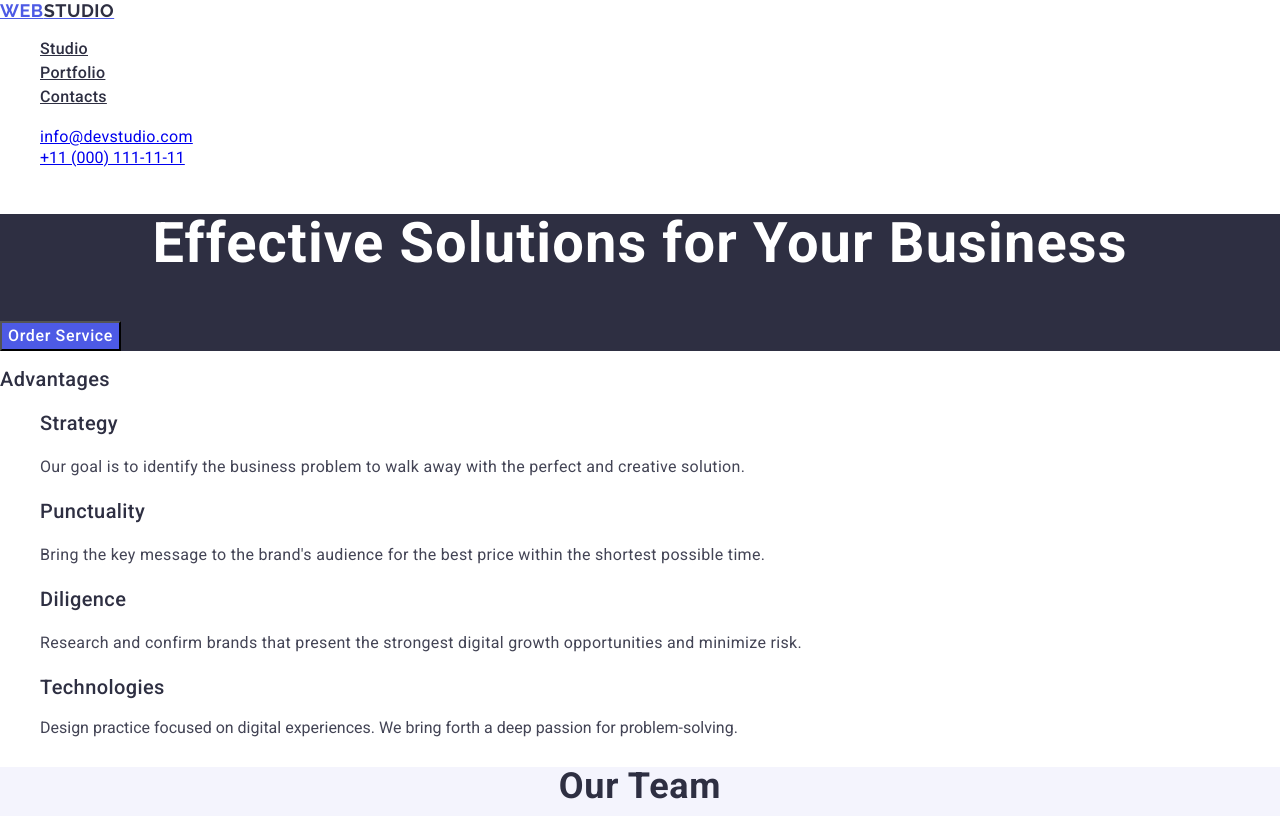
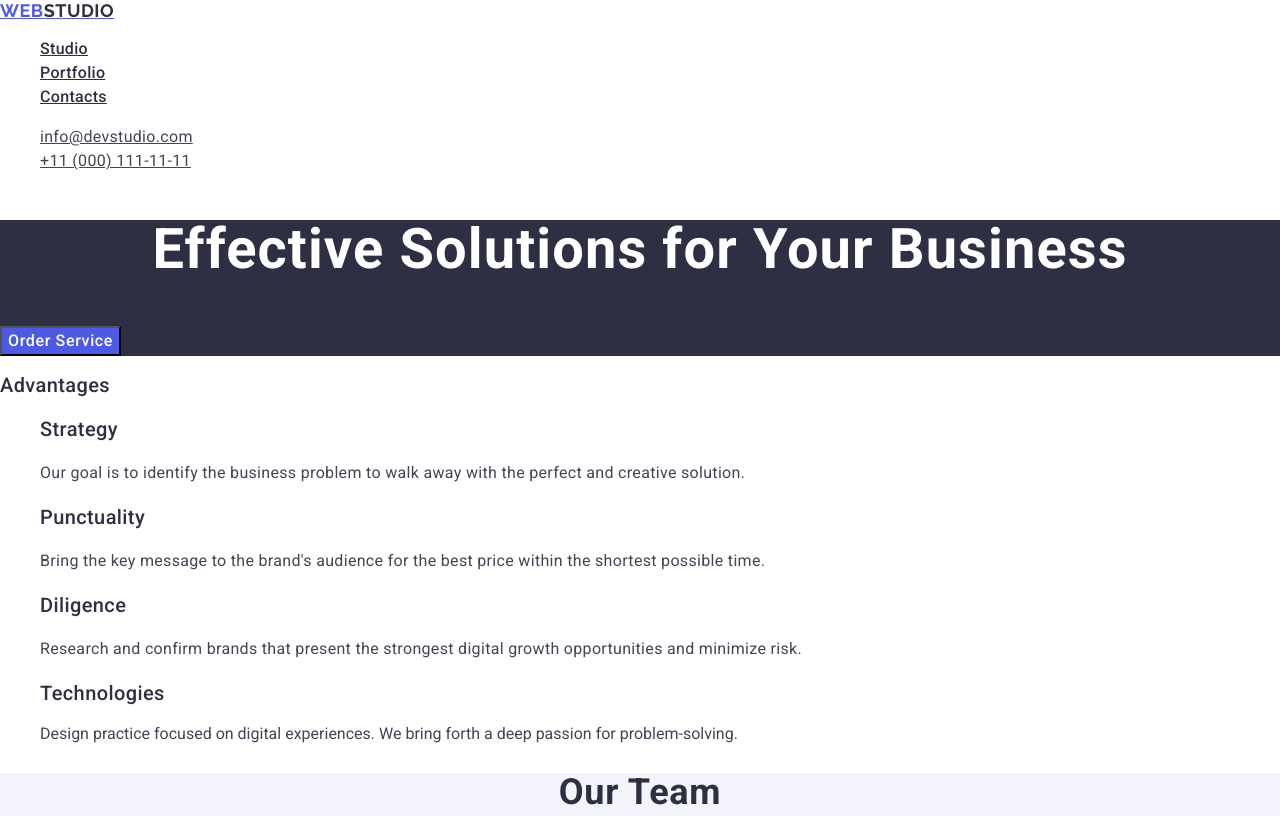
Before and after one commit to vvdovv/goit-markup-hw-02, a plain HTML site: page index.html in a window 1280 px wide. Shown: the top 816 px of the page. Drawn offline with nearby package versions, Linux system fonts and the light colour scheme.

Commit message:
Update index.html

```diff
--- a/index.html
+++ b/index.html
@@ -33,11 +33,11 @@ href="https://cdnjs.cloudflare.com/ajax/libs/modern-normalize/2.0.0/modern-norma
 </nav>
 <address>
     <ul class="address-ul">
-        <li class="address-li">
-        <a href="mailto:info@devstudio.com" style=address-li"">info@devstudio.com</a>
+        <li>
+             <a href="mailto:info@devstudio.com" class="address-li">info@devstudio.com</a>
         </li>
         <li>
-        <a href="tel:+110001111111">+11 (000) 111-11-11</a>
+              <a href="tel:+110001111111" class="address-li">+11 (000) 111-11-11</a>
         </li>
     </ul>
 </address>
```
